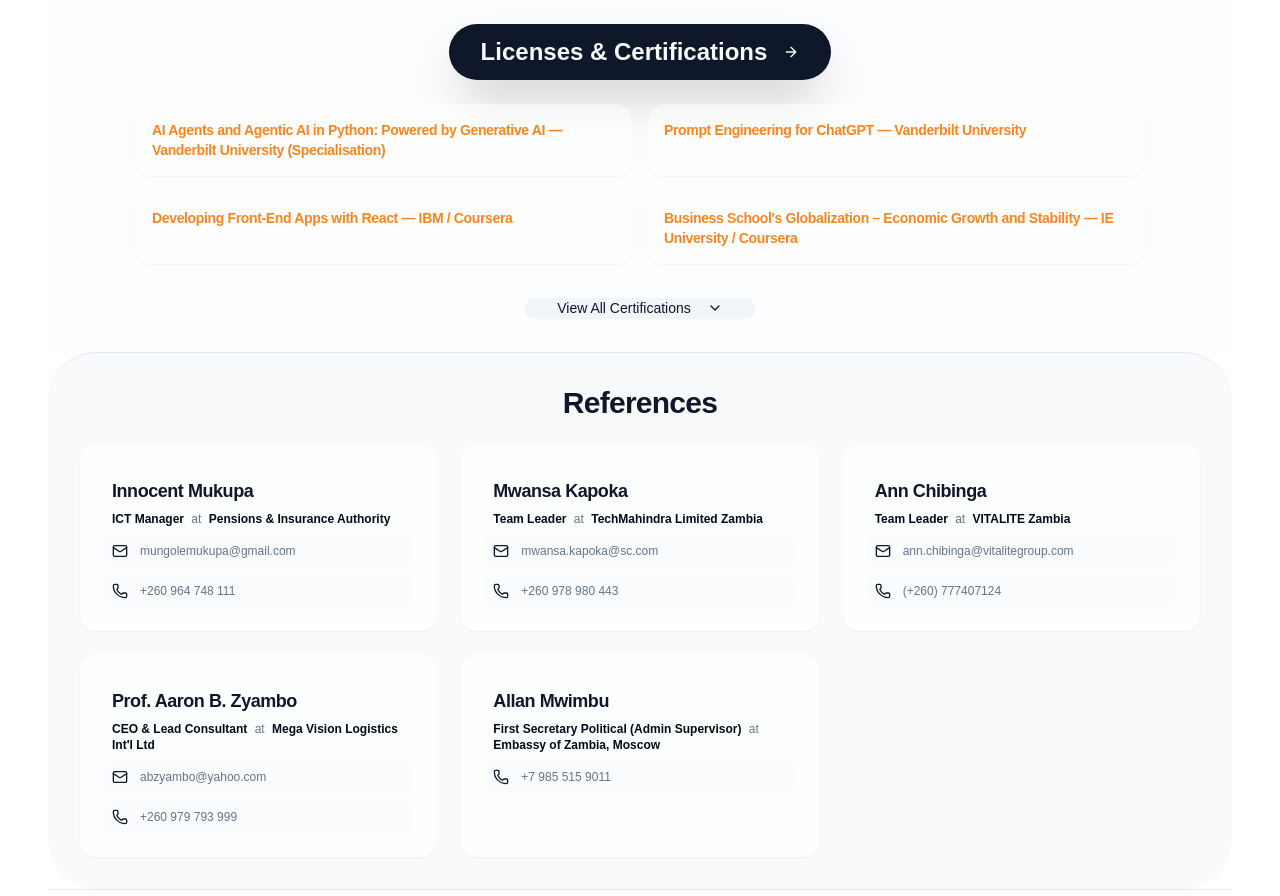
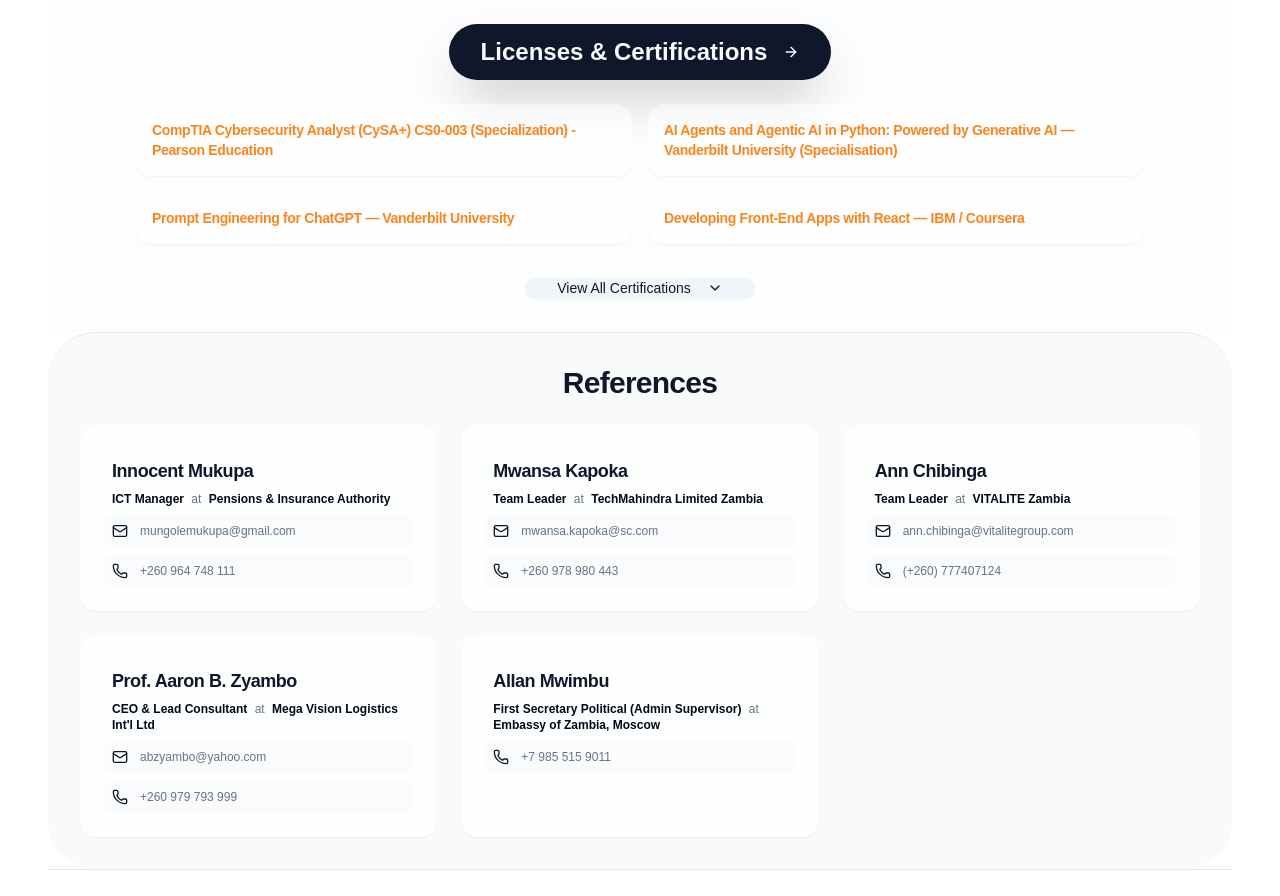
Before and after one commit to MS0C54073/muzoprof, a Next.js app: page / in a window 1280 px wide. Shown: the part 5460-6356 px from the top of the page. Built offline with nearby package versions, Linux system fonts and the light colour scheme.

Commit message:
to the list of me certifications include: CompTIA Cybersecurity Analyst

```diff
--- a/src/app/page.tsx
+++ b/src/app/page.tsx
@@ -416,6 +416,7 @@
         community: communityInvolvement,
         education: educationData,
         certifications: [
+            "CompTIA Cybersecurity Analyst (CySA+) CS0-003 (Specialization) - Pearson Education",
             "AI Agents and Agentic AI in Python: Powered by Generative AI — Vanderbilt University (Specialisation)",
             "Prompt Engineering for ChatGPT — Vanderbilt University",
             "Developing Front-End Apps with React — IBM / Coursera",
--- a/src/i18n/locales/en.json
+++ b/src/i18n/locales/en.json
@@ -190,5 +190,6 @@
   "Data Analysis (Python & SQL)": "Data Analysis (Python & SQL)",
   "Tableau (Foundational)": "Tableau (Foundational)",
   "Cursor 2.0": "Cursor 2.0",
-  "Databases (PostgreSQL, Supabase, MongoDB, Firebase)": "Databases (PostgreSQL, Supabase, MongoDB, Firebase)"
+  "Databases (PostgreSQL, Supabase, MongoDB, Firebase)": "Databases (PostgreSQL, Supabase, MongoDB, Firebase)",
+  "CompTIA Cybersecurity Analyst (CySA+) CS0-003 (Specialization) - Pearson Education": "CompTIA Cybersecurity Analyst (CySA+) CS0-003 (Specialization) - Pearson Education"
 }
--- a/src/i18n/locales/ru.json
+++ b/src/i18n/locales/ru.json
@@ -71,7 +71,7 @@
   "Document comprehensive solutions and maintain detailed client records": "Документирование решений и ведение записей клиентов",
   "AI Training Methods Researcher": "Исследователь методов обучения ИИ",
   "Tested and evaluated novel training algorithms for Spiking Neural Networks (SNNs)": "Тестирование новых алгоритмов обучения спайковых нейронных сетей (SNN)",
-  "Conducted experiments analysing performance of various SNN training methodologies": "Проведение экспериментов по анализу эффективности методологий обучения SNN",
+  "Conducted experiments по анализу эффективности методологий обучения SNN": "Проведение экспериментов по анализу эффективности методологий обучения SNN",
   "Managed and preprocessed large-scale datasets for neural network models": "Управление и предварительная обработка наборов данных",
   "System Administrator Intern": "Стажер системного администратора",
   "Maintained, secured, and optimised IT infrastructure and organisational websites": "Обслуживание, защита и оптимизация ИТ-инфраструктуры и сайтов",
@@ -188,7 +188,8 @@
   "RAG (basic)": "RAG (базовый)",
   "Cybersecurity (basic)": "Кибербезопасность (базовая)",
   "Data Analysis (Python & SQL)": "Анализ данных (Python и SQL)",
-  "Tableau (Foundational)": "Tableau (основы)",
+  "Tableau (основы)": "Tableau (основы)",
   "Cursor 2.0": "Cursor 2.0",
-  "Databases (PostgreSQL, Supabase, MongoDB, Firebase)": "Базы данных (PostgreSQL, Supabase, MongoDB, Firebase)"
+  "Databases (PostgreSQL, Supabase, MongoDB, Firebase)": "Базы данных (PostgreSQL, Supabase, MongoDB, Firebase)",
+  "CompTIA Cybersecurity Analyst (CySA+) CS0-003 (Specialization) - Pearson Education": "Аналитик по кибербезопасности CompTIA (CySA+) CS0-003 (Специализация) — Pearson Education"
 }
```
